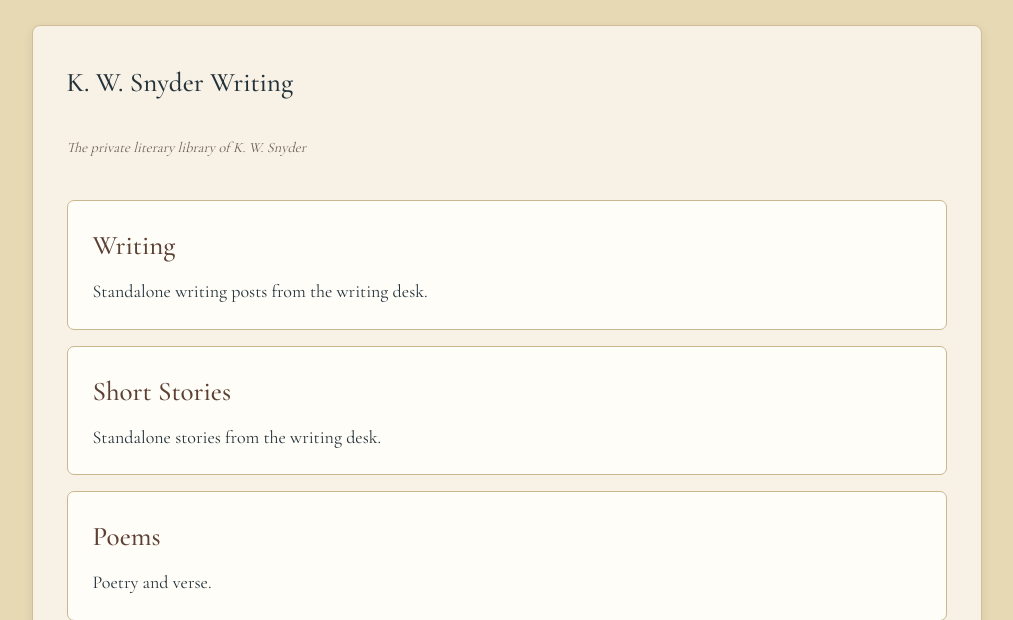
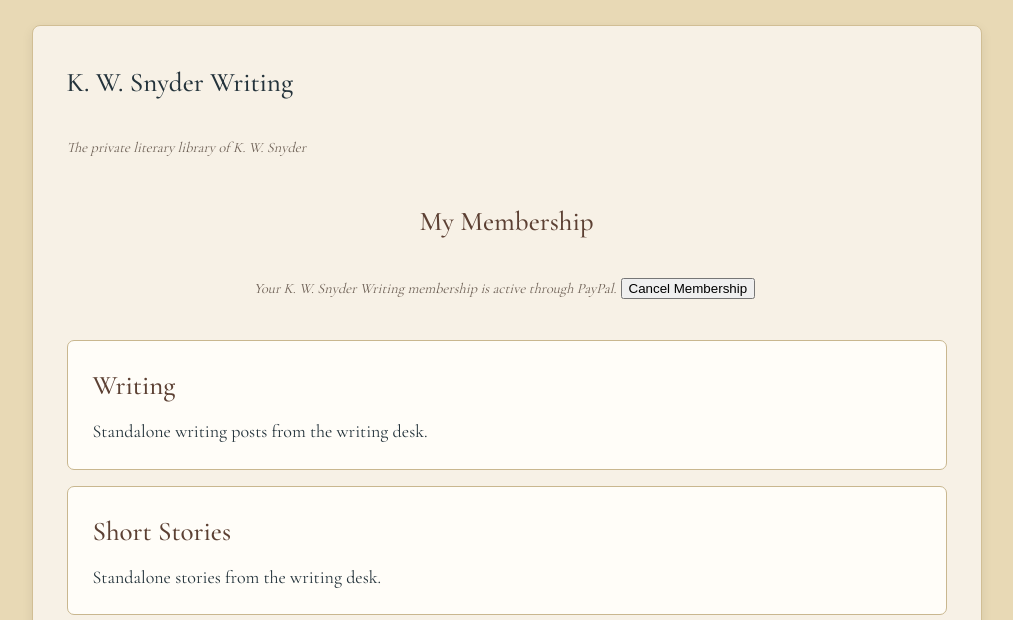
Before and after one commit to SnyderScriptorium/SnyderScriptorium, a Flask app: template templates/blog_templates/kwsnyderwriting.html in a window 1280 px wide. Shown: the part 166-786 px from the top of the page, without its empty margins (126-1139 px from the left). Run offline with Flask 3, Linux system fonts and the light colour scheme; the template is opened without the code that fills it, so the values that code supplies are empty; some libraries are stand-ins or nearby versions.

Commit message:
Add member-facing PayPal cancellation control

```diff
--- a/templates/blog_templates/kwsnyderwriting.html
+++ b/templates/blog_templates/kwsnyderwriting.html
@@ -10,6 +10,16 @@
       <a href="{{ url_for('admin_exit_member_preview') }}">Exit Preview</a>
     {% endif %}
   </div>
+
+  {% if not member_preview %}
+  <div class="content-section" style="margin-bottom:25px;text-align:center;">
+    <h2>My Membership</h2>
+    <p class="private-label">Your K. W. Snyder Writing membership is active through PayPal.</p>
+    <button id="cancel-membership-button" type="button" class="light" style="margin-top:10px;">Cancel Membership</button>
+    <p id="membership-management-status" class="private-label" style="margin-top:10px;" aria-live="polite"></p>
+  </div>
+  {% endif %}
+
   <div id="kw-library-menu" class="blog-feed">
     <a class="blog-block" href="#kw-writing-list" data-kw-view="writing"><h2>Writing</h2><p>Standalone writing posts from the writing desk.</p></a>
     <a class="blog-block" href="{{ url_for('kwsnyderwriting_section', section='short-stories') }}"><h2>Short Stories</h2><p>Standalone stories from the writing desk.</p></a>
@@ -29,4 +39,5 @@
   <p style="margin-top:30px"><a href="{{ url_for('member_logout') }}">Sign Out</a></p>
 </section>
 {% endblock %}
-{% block scripts %}<script>(function(){const menu=document.getElementById('kw-library-menu'),views=document.querySelectorAll('.kw-library-view');function showView(id){menu.hidden=true;views.forEach(v=>v.hidden=v.id!==id);window.scrollTo({top:0,behavior:'smooth'});}function showMenu(){views.forEach(v=>v.hidden=true);menu.hidden=false;window.scrollTo({top:0,behavior:'smooth'});}document.querySelectorAll('[data-kw-view]').forEach(l=>l.addEventListener('click',function(e){e.preventDefault();const t=this.dataset.kwView==='writing'?'kw-writing-list':'kw-novels-list';history.pushState({kwView:t},'', '#'+t);showView(t);}));document.querySelectorAll('[data-kw-back]').forEach(l=>l.addEventListener('click',function(e){e.preventDefault();history.pushState({},'', '#kw-library-menu');showMenu();}));window.addEventListener('popstate',function(){const h=window.location.hash;if(h==='#kw-writing-list')showView('kw-writing-list');else if(h==='#kw-novels-list')showView('kw-novels-list');else showMenu();});if(location.hash==='#kw-writing-list')showView('kw-writing-list');else if(location.hash==='#kw-novels-list')showView('kw-novels-list');})();</script>{% endblock %}
+{% block scripts %}<script>(function(){const menu=document.getElementById('kw-library-menu'),views=document.querySelectorAll('.kw-library-view');function showView(id){menu.hidden=true;views.forEach(v=>v.hidden=v.id!==id);window.scrollTo({top:0,behavior:'smooth'});}function showMenu(){views.forEach(v=>v.hidden=true);menu.hidden=false;window.scrollTo({top:0,behavior:'smooth'});}document.querySelectorAll('[data-kw-view]').forEach(l=>l.addEventListener('click',function(e){e.preventDefault();const t=this.dataset.kwView==='writing'?'kw-writing-list':'kw-novels-list';history.pushState({kwView:t},'', '#'+t);showView(t);}));document.querySelectorAll('[data-kw-back]').forEach(l=>l.addEventListener('click',function(e){e.preventDefault();history.pushState({},'', '#kw-library-menu');showMenu();}));window.addEventListener('popstate',function(){const h=window.location.hash;if(h==='#kw-writing-list')showView('kw-writing-list');else if(h==='#kw-novels-list')showView('kw-novels-list');else showMenu();});if(location.hash==='#kw-writing-list')showView('kw-writing-list');else if(location.hash==='#kw-novels-list')showView('kw-novels-list');
+const cancelButton=document.getElementById('cancel-membership-button');const status=document.getElementById('membership-management-status');if(cancelButton){cancelButton.addEventListener('click',async function(){if(!window.confirm('Cancel your K. W. Snyder Writing membership? This cancels the PayPal subscription and removes access to the private library.'))return;cancelButton.disabled=true;status.textContent='Cancelling your PayPal membership…';try{const r=await fetch('{{ url_for("paypal_member.cancel_subscription") }}',{method:'POST',headers:{'Content-Type':'application/json'},credentials:'same-origin'});const data=await r.json().catch(()=>({}));if(!r.ok||!data.ok)throw new Error(data.error||'The membership could not be cancelled.');status.textContent='Your membership has been cancelled. Redirecting…';window.location.href='{{ url_for("kwsnyderwriting_membership") }}';}catch(e){cancelButton.disabled=false;status.textContent=e.message||'The membership could not be cancelled.';}});}})();</script>{% endblock %}
```
